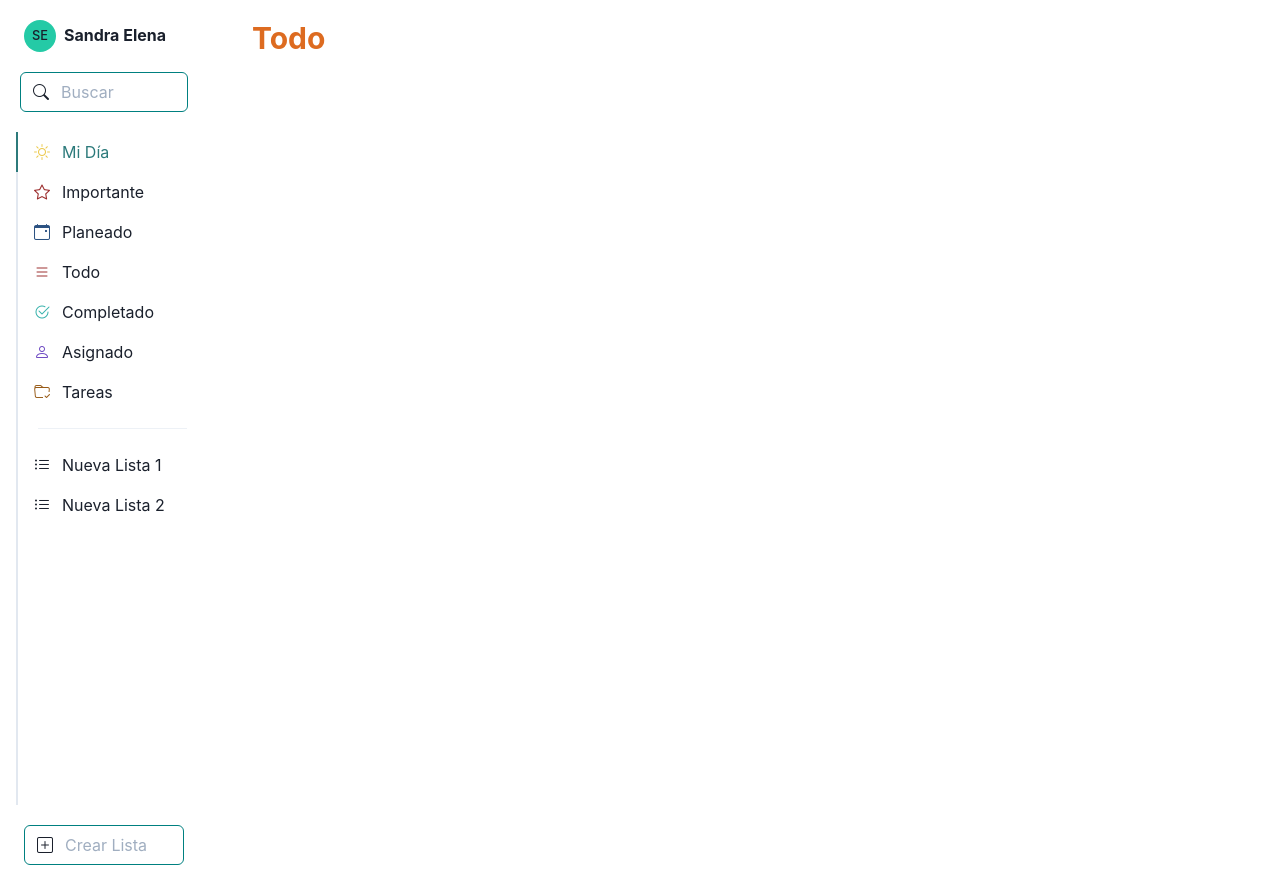
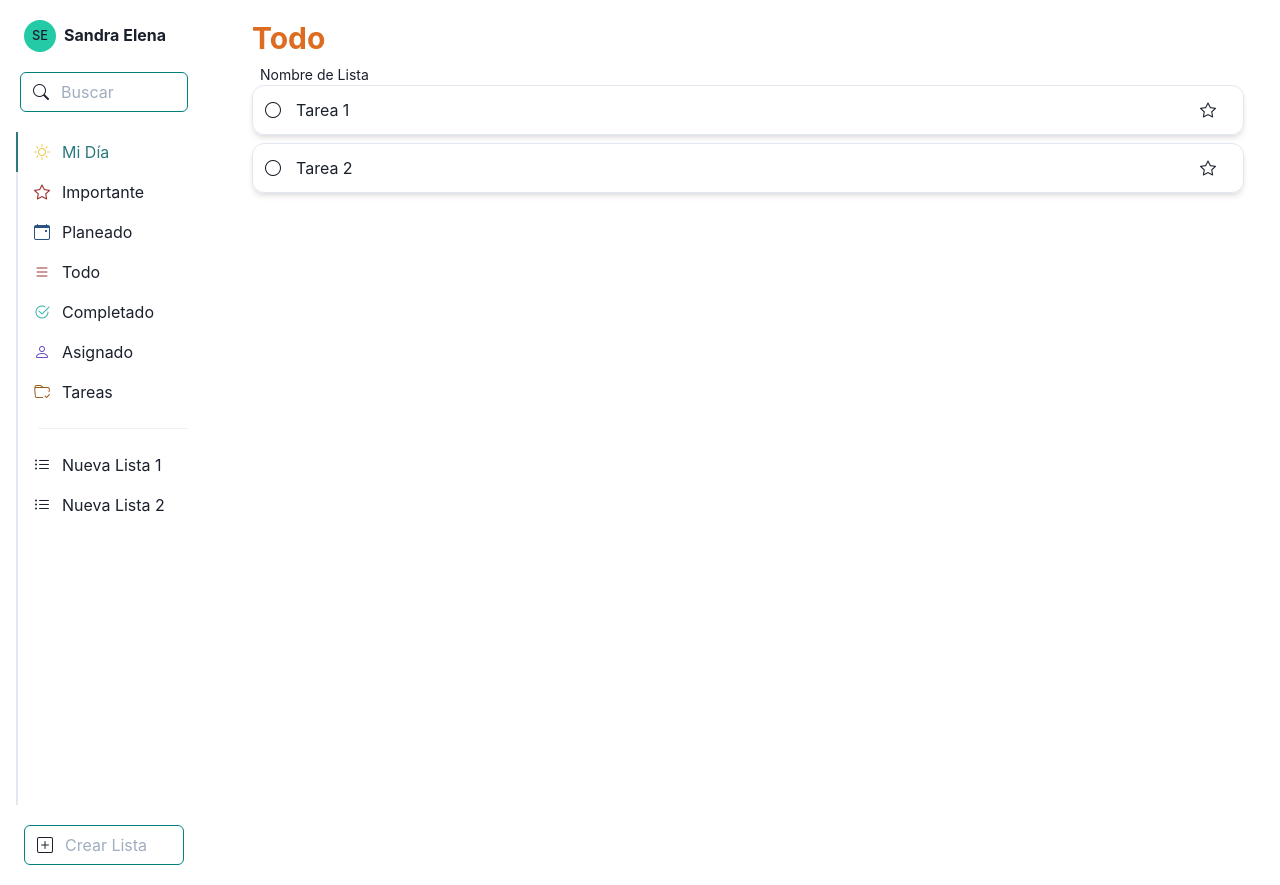
Before and after one commit to darubiio/Tasks, a React (Create React App) app in the folder client/: page /all in a window 1280 px wide. Built offline with nearby package versions, Linux system fonts and the light colour scheme.

Commit message:
Workink on Client

```diff
--- a/client/src/App.js
+++ b/client/src/App.js
@@ -6,7 +6,6 @@ import { TaskMain } from './components/task_main/taskMain';
 import { BrowserRouter as Router } from "react-router-dom";
 
 export const App = () => {
-
   return (
     <Container maxW="container.2xl">
       <Grid templateColumns="repeat(6, 1fr)" gap={12}>
--- /dev/null
+++ b/client/src/components/task_main/main/index.js
@@ -0,0 +1,17 @@
+import { Box, Center, Heading } from '@chakra-ui/layout';
+import { ScaleFade } from '@chakra-ui/transition';
+import taskMan from '../../../image/taskman.svg';
+import React from 'react';
+
+export const Main = () => {
+  return (
+    <ScaleFade initialScale={0.9} in>
+      <Box display={['none', 'revert']}>
+        <Heading size='lg' color='teal.600'>Bienvenido !</Heading>
+        <Center h='95vh'>
+          <img src={taskMan} alt='taskman' />
+        </Center>
+      </Box>
+    </ScaleFade>
+  )
+};
--- a/client/src/components/task_main/myDay/md.js
+++ b/client/src/components/task_main/myDay/md.js
@@ -1,4 +1,3 @@
-import { Text } from '@chakra-ui/layout';
 import { Heading } from '@chakra-ui/react';
 import { ScaleFade } from '@chakra-ui/transition';
 import { BackBtn } from '../backbtn'
@@ -10,7 +9,7 @@ export const MyDay = () => {
     <ScaleFade initialScale={0.9} in>
       <BackBtn />
       <Heading size='lg' color='yellow.400'>Mi Día</Heading>
-      <Text fontSize='xs' >{DATE}</Text>
+      <Heading as="h6" size="xs">{DATE}</Heading>
     </ScaleFade>
   )
 };
--- /dev/null
+++ b/client/src/components/task_main/task/index.js
@@ -0,0 +1,23 @@
+import { Flex, Spacer, Text } from '@chakra-ui/layout';
+import React, { useState } from 'react';
+
+
+export const Task = ({id, name}) => {
+  const [hover, sethover] = useState('md');
+
+  return (
+    <Flex w='100%'
+      textAlign='start'
+      as='button' p={3}
+      shadow={hover}
+      onMouseEnter={() => sethover('xl')}
+      onMouseLeave={() => sethover('md')}
+      borderRadius='xl'
+      borderWidth="1px">
+      <i style={{ marginRight: '15px'}} className="bi bi-circle" />
+      <Text>{name}</Text>
+      <Spacer />
+      <i style={{ marginRight: '15px'}} className="bi bi-star" />
+    </Flex>
+  )
+};
--- a/client/src/components/task_main/taskMain.js
+++ b/client/src/components/task_main/taskMain.js
@@ -9,9 +9,9 @@ import { Tasks } from './tasks/tks';
 import { MyDay } from './myDay/md';
 import { All } from './todo/all';
 import { GridItem } from '@chakra-ui/layout';
+import { Main } from './main';
 
 export const TaskMain = () => {
-
   return (
     <GridItem p={5} colSpan={5}>
       <Switch>
@@ -22,6 +22,7 @@ export const TaskMain = () => {
         <Route path='/asigned' component={Asigned} />
         <Route path='/completed' component={Completed} />
         <Route path='/important' component={Important} />
+        <Route path='/' component={Main} />
       </Switch>
     </GridItem>
   )
--- a/client/src/components/task_main/todo/all.js
+++ b/client/src/components/task_main/todo/all.js
@@ -1,13 +1,22 @@
-import { Heading } from '@chakra-ui/layout';
+import { Heading, Stack, Text } from '@chakra-ui/layout';
 import { ScaleFade } from '@chakra-ui/transition';
 import React from 'react';
 import { BackBtn } from '../backbtn';
+import { Task } from '../task'
 
 export const All = () => {
   return (
-    <ScaleFade initialScale={0.9} in>
-      <BackBtn />
-      <Heading size='lg' color='orange.500'>Todo</Heading>
-    </ScaleFade>
+    <>
+      <ScaleFade initialScale={0.9} in>
+        <BackBtn />
+        <Heading size='lg' color='orange.500'>Todo</Heading>
+      </ScaleFade>
+
+      <Text mt={2} ml={2} fontSize='sm'>Nombre de Lista</Text>
+      <Stack >
+        <Task name='Tarea 1' />
+        <Task name='Tarea 2' />
+      </Stack>
+    </>
   )
 };
```
Also changed, not shown: client/src/image/taskman.svg (added).
